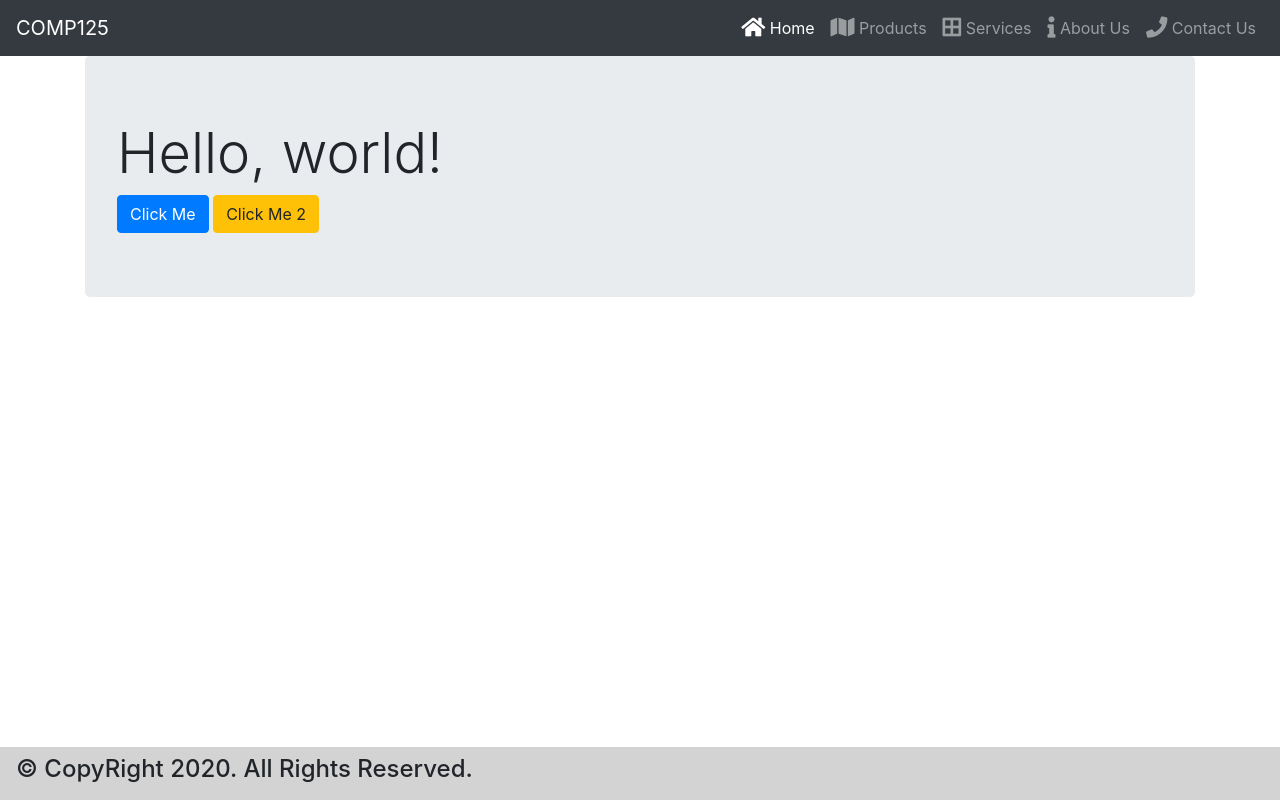
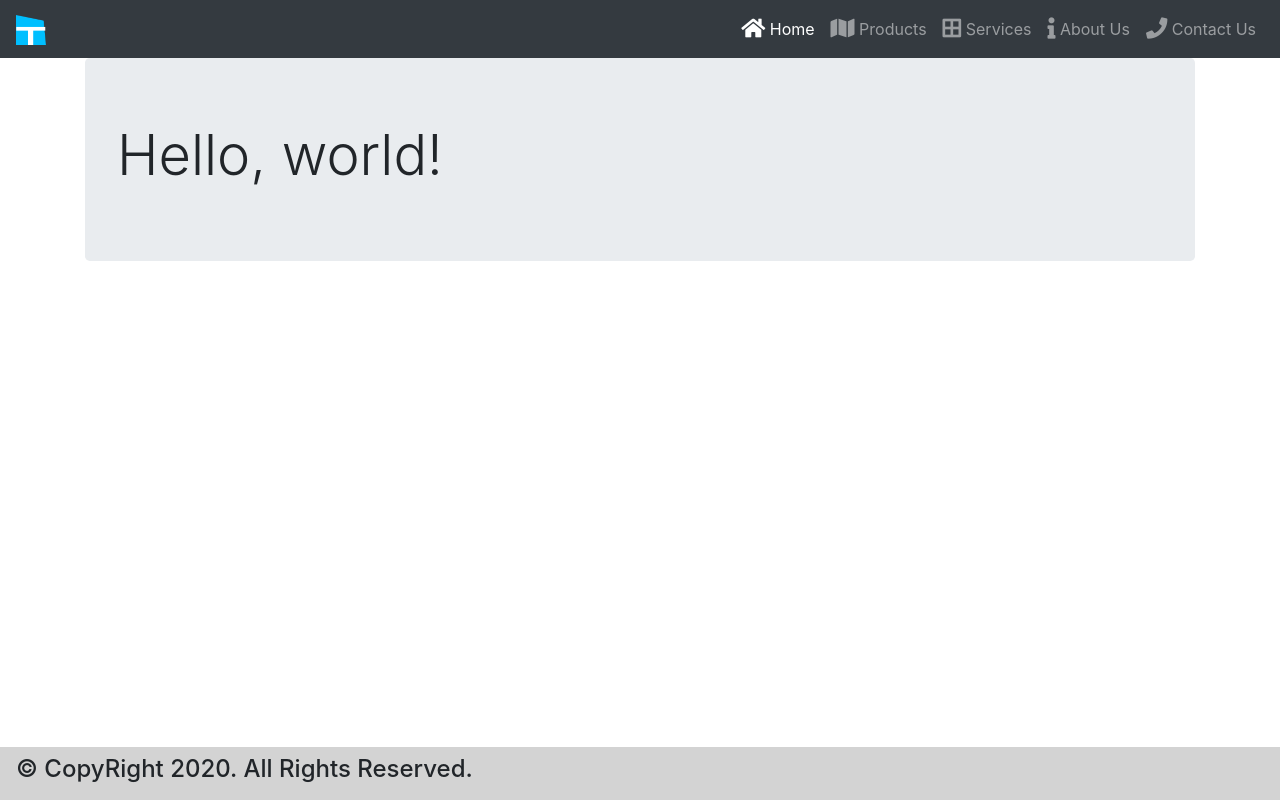
Before and after one commit to CentennialCollege/COMP125-M2020-Lesson10, a website: page index.html in a window 1280 px wide. Drawn offline with nearby package versions, Linux system fonts and the light colour scheme.

Commit message:
added logo to brand

```diff
--- a/index.html
+++ b/index.html
@@ -15,7 +15,9 @@
     <header>
         <nav class="navbar navbar-expand-lg navbar-dark bg-dark">
 
-            <a class="navbar-brand" href="#">COMP125</a>
+            <a class="navbar-brand" href="#">
+              <img src="./Assets/images/logo.png" width="30" height="30" alt="Logo" loading="lazy">
+            </a>
 
             <button class="navbar-toggler" type="button" data-toggle="collapse" data-target="#navbarSupportedContent" aria-controls="navbarSupportedContent" aria-expanded="false" aria-label="Toggle navigation">
               <span class="navbar-toggler-icon"></span>
@@ -52,9 +54,6 @@
             <div class="jumbotron">
                 <h1 class="display-4">Hello, world!</h1>
 
-                <button class="btn btn-primary" id="clickMeButton" name="tomsButton">Click Me</button>
-                <button class="btn btn-warning" id="clickMeButton" name="tomsButton">Click Me 2</button>
-
               </div>
         </div>
     </main>
```
